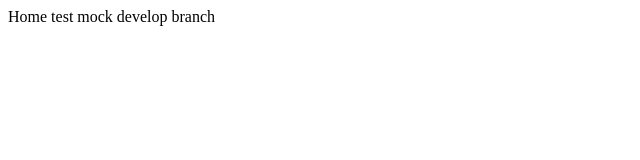
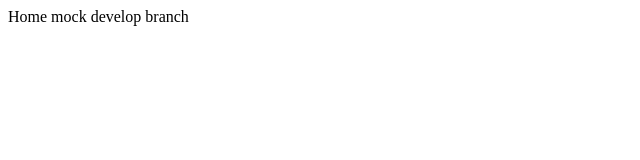
Before and after one commit to Kacper-Sleziak/eCommerce-application, a React (Create React App) app in the folder frontend/: page / in a window 1280 px wide. Shown: the top 160 px of the page, without its empty margins (0-640 px from the left). Built offline with nearby package versions, Linux system fonts and the light colour scheme.

Commit message:
test if watchtower working

```diff
--- a/frontend/src/pages/Home.tsx
+++ b/frontend/src/pages/Home.tsx
@@ -1,7 +1,7 @@
 import React from 'react'
 
 function Home(): JSX.Element {
-  return <div>Home test mock develop branch</div>
+  return <div>Home mock develop branch</div>
 }
 
 export default Home
```
